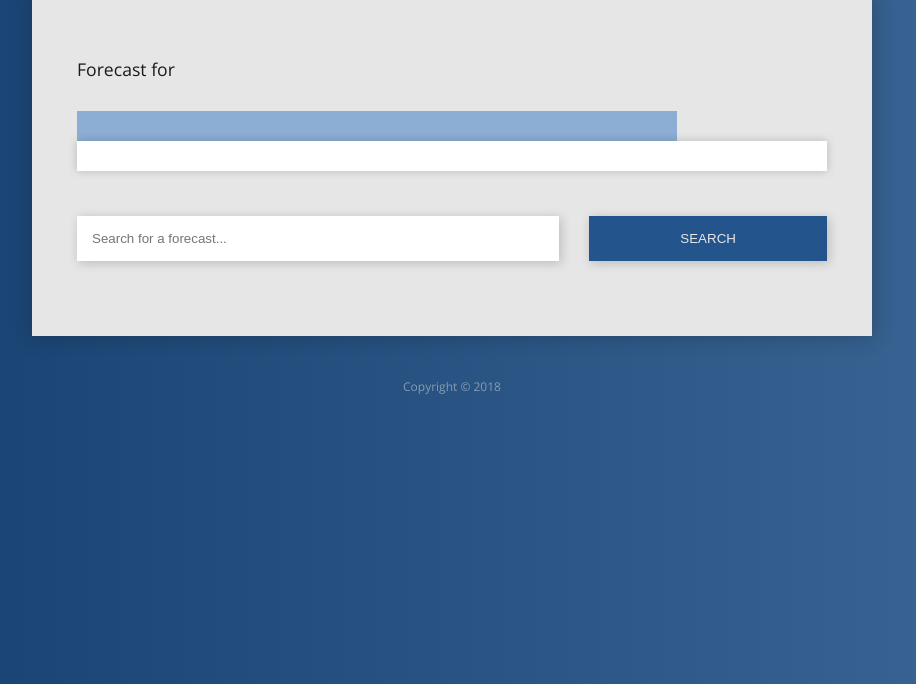
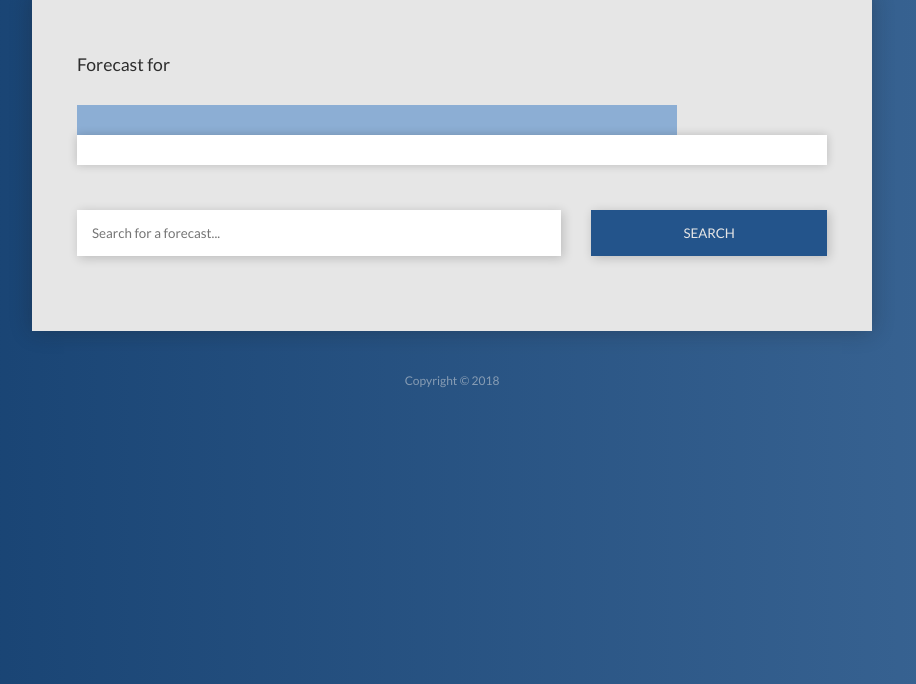
Before and after one commit to adamrutter/uk-weather-forecast, a website: page index.html in a window 1280 px wide. Shown: the part 116-800 px from the top of the page, without its empty margins (188-1104 px from the left). Drawn offline with nearby package versions, Linux system fonts and the light colour scheme; some icons are missing.

Commit message:
Updated font

```diff
--- a/index.html
+++ b/index.html
@@ -4,7 +4,7 @@
     <meta charset="utf-8">
     <meta name="viewport" content="width=device-width, initial-scale=1.0">
     <link href="./style.css" rel="stylesheet">
-    <link href="https://fonts.googleapis.com/css?family=Open+Sans" rel="stylesheet">
+    <link href="https://fonts.googleapis.com/css?family=Lato" rel="stylesheet">
     <link href="https://cdnjs.cloudflare.com/ajax/libs/weather-icons/2.0.5/css/weather-icons.min.css" rel="stylesheet">
     <title>UK Weather | Forecast</title>
   </head>
--- a/style.css
+++ b/style.css
@@ -1,9 +1,12 @@
 /* Global */
+
+* {
+  font-family: 'Lato', sans-serif;
+}
 
 html {
   background: linear-gradient(to right, #143f6f, #3c6796);
-  color: hsla(0, 0%, 10%, 1);
-  font-family: 'Open Sans', sans-serif;
+  color: hsla(0, 0%, 17.5%, 1);
   font-size: 16px;
 }
 
```
